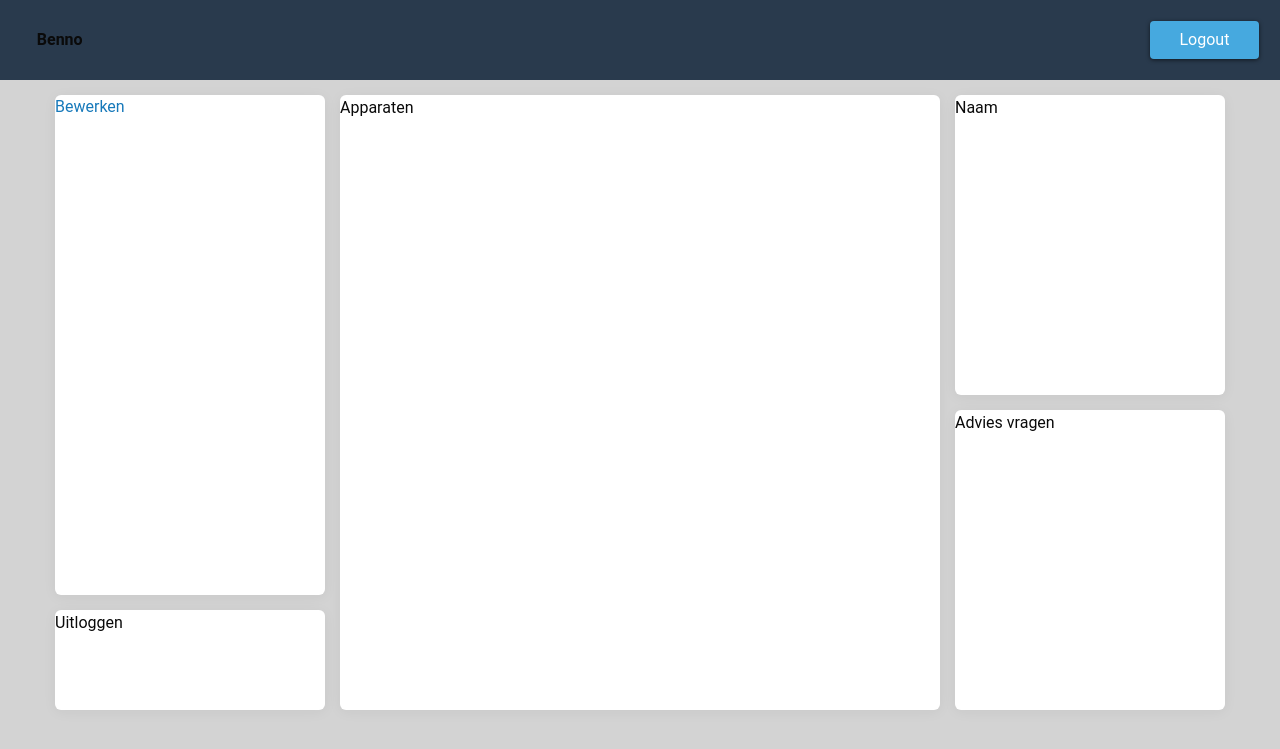
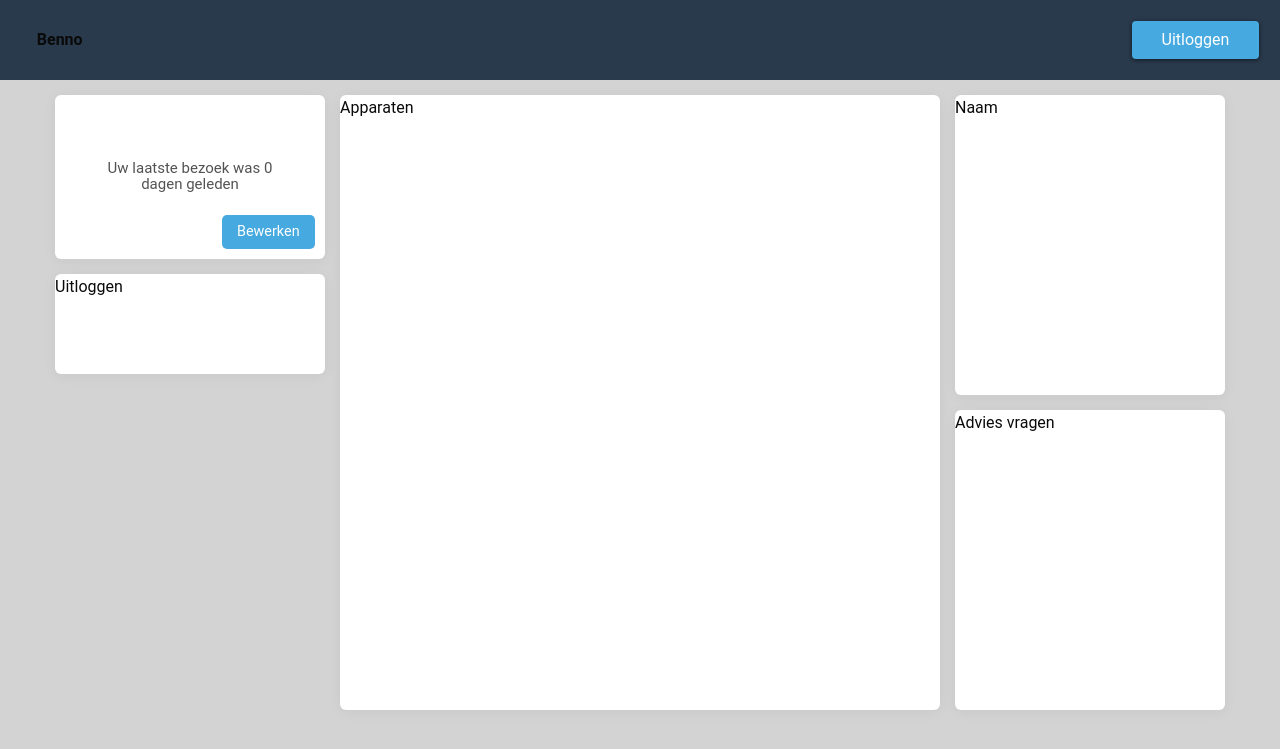
Before and after one commit to 3YH/IDP_Sportschool, a PHP site: page / in a window 1280 px wide. Shown: the top 749 px of the page. Run offline with PHP 8.4, Linux system fonts and the light colour scheme; the visitor is signed in with stand-in values (Sample User, id 1); data comes from the database, SQL or seed files in the repository; data that the repository does not hold is empty; some libraries are stand-ins or nearby versions.

Commit message:
abbo toevoegen /dashboard

```diff
--- a/header.php
+++ b/header.php
@@ -41,13 +41,13 @@
           <?php
           if (isset($_SESSION['lid_id'])) {
             echo'<li><form action="includes/logout.inc.php" method="POST">
-                 <button class="button" type="submit" name="submit">Logout</button>
+                 <button class="button" type="submit" name="submit">Uitloggen</button>
                  </form></li>';
           } else {
             echo'<li><form action="includes/login.inc.php" method="POST">
                 <input type="text" name="uid" placeholder="Gebruikersnaam/email" required></li>
                 <li><input type="password" name="pwd" placeholder="Wachtwoord" required></li>
-                <li><button class="button" type="submit" name="submit">Login</button>
+                <li><button class="button" type="submit" name="submit">Inloggen</button>
                 </form></li>';
           }
         ?>
--- a/index.php
+++ b/index.php
@@ -69,15 +69,22 @@
     <div class="dashboard grid-padding-x">
         <div class="left">
           <div class="lid">
+          <a href="update.php" class="button">Bewerken</a>
             <?php
           $sql = "SELECT * FROM leden WHERE lid_uid = '" . $_SESSION['lid_uid'] . "'";
           $result = mysqli_query($conn, $sql);
           $row = mysqli_fetch_array($result);
-          echo '' . $row["lid_voornaam"] . ' ' . $row["lid_achternaam"] . '';
+          // Alle data van lid ophalen/naam weergeven
+          echo '<h4>' . $row["lid_voornaam"] . ' ' . $row["lid_achternaam"] . '</h4>';
+          $lastvisit = $row["LastVisit"];
+
+          // Weergeven aantal dagen sinds laatste bezoek
+          $date = new DateTime($lastvisit);
+          $now = new DateTime();
+          echo $date->diff($now)->format("<p>Uw laatste bezoek was %d dagen geleden</p>");
           ?>
-          <a href="update.php">Bewerken</a>
           </div>
-          <div class="logout">
+          <div class="advies">
             <p>Uitloggen</p>
           </div>
         </div>
--- a/scss/dashboard.scss
+++ b/scss/dashboard.scss
@@ -9,13 +9,29 @@
         .left {
             @include xy-cell(3);
             .lid {
+                padding: 50px;
+                position: relative;
                 margin: 15px;
                 box-shadow: 0 2px 14px rgba(0, 0, 0, 0.05);
                 border-radius: 6px;
-                height: 500px;
                 background: #fff;
+                text-align: center;
+                h4{
+                    margin: 15px 0;
+                }
+                p{
+                    font-size: 15px;
+                    line-height: 1.1;
+                    opacity: 0.7;
+                }
+                .button{
+                    position: absolute;
+                    margin: 0;
+                    bottom: 10px;
+                    right: 10px;
+                }
             }
-            .logout {
+            .advies {
                 margin: 15px;
                 box-shadow: 0 2px 14px rgba(0, 0, 0, 0.05);
                 border-radius: 6px;
--- a/signup.php
+++ b/signup.php
@@ -4,7 +4,7 @@
     <form action="includes/signup.inc.php" method="POST">
         <div class="grid-x align-center">
             <div class="cell shrink form-card">
-            <div class="h4">Aanmelden</div>
+            <h4>Aanmelden</h4>
                 <label>Voornaam
                     <input type="text" name="lid_voornaam" placeholder="" required>
                 </label>
```
Also changed, not shown: css/app.css.
